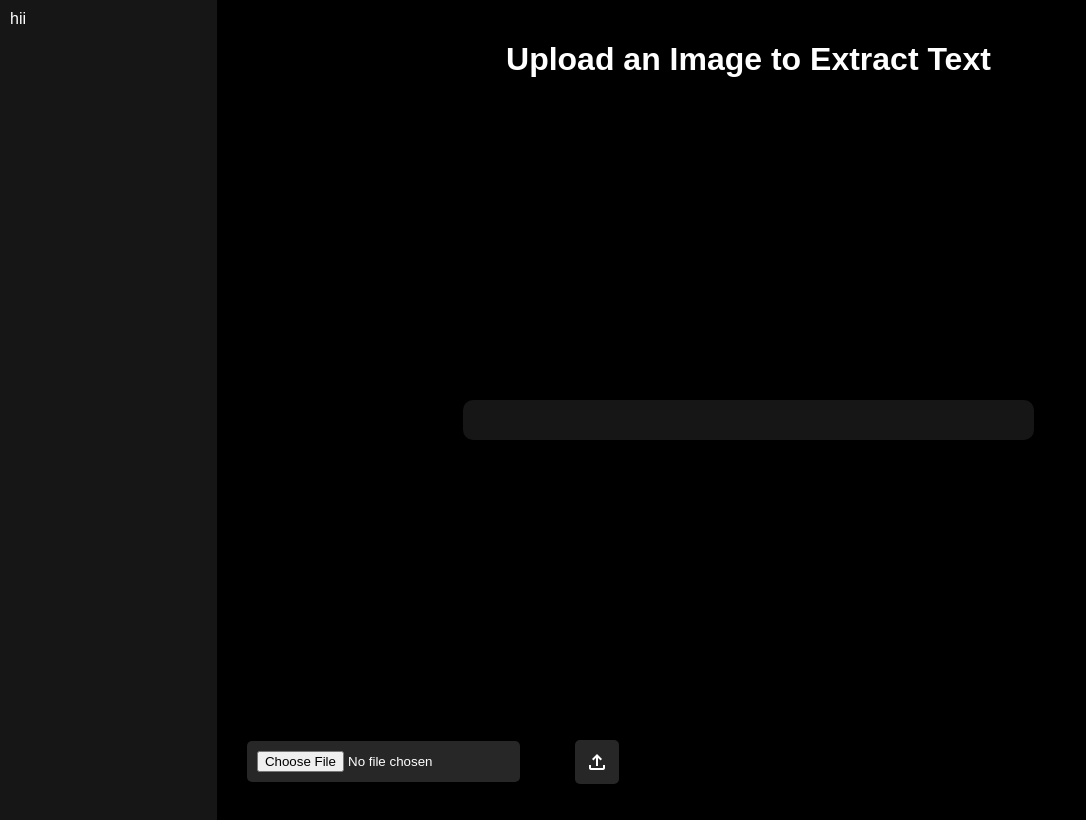
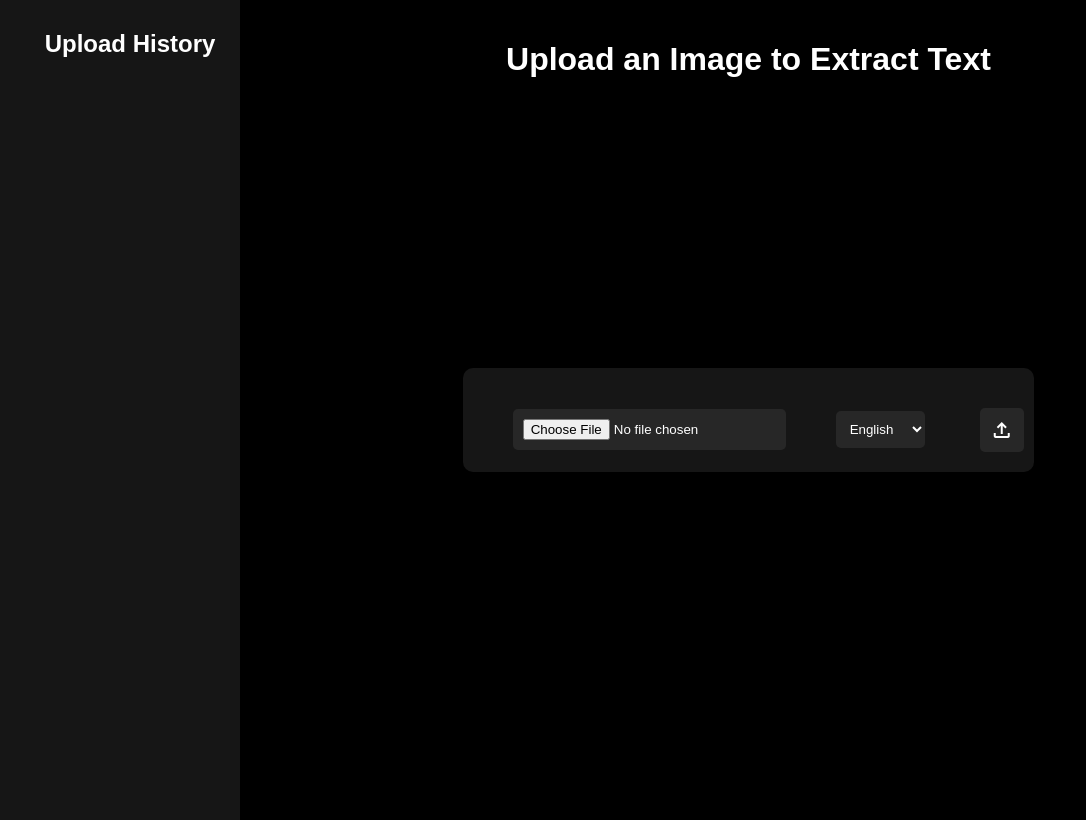
Before and after one commit to Sanviiiii/Image2Text, a Flask app: page / in a window 1280 px wide. Shown: the whole page, without its empty margins (0-1086 px from the left). Run offline with Flask 3, Linux system fonts and the light colour scheme.

Commit message:
Update index.html

```diff
--- a/templates/index.html
+++ b/templates/index.html
@@ -3,46 +3,86 @@
 <head>
     <meta charset="UTF-8">
     <meta name="viewport" content="width=device-width, initial-scale=1.0">
-    <link rel="stylesheet" href={{ url_for('static', filename='css/style.css') }}>
+    <link rel="stylesheet" href="{{ url_for('static', filename='css/style.css') }}">
     <title>Image to Text Converter</title>
-    <!-- <style>
-        .material-symbols-outlined {
-          font-variation-settings:
-          'FILL' 0,
-          'wght' 400,
-          'GRAD' 0,
-          'opsz' 24
-        }
-    </style> -->
     <link rel="stylesheet" href="https://fonts.googleapis.com/css2?family=Material+Symbols+Outlined:opsz,wght,FILL,GRAD@20..48,100..700,0..1,-50..200" />
 </head>
 <body>
     <div class="right">
-      hii
+
     </div>
     <div class="left">
+
+        <div class="history">
+            <h2>Upload History</h2>
+            <ul>
+                {% for item in history %}
+                    <li class="history-item">
+                        <h3 class="history-title">{{ item['image_path'] }}</h3>
+                        <div class="history-details">
+                            <img src="{{ url_for('static', filename=item['image_path']) }}" alt="History Image" class="history-img">
+                            <p>{{ item['text'] }}</p>
+                        </div>
+                    </li>
+                {% endfor %}
+            </ul>
+        </div>
         <div class="top">
             <h1 style="text-align: center;">Upload an Image to Extract Text</h1>
         </div>
         <div class="middle">
             <div class="middle-in">
                 {% if extracted_text %}
-             <img src={{ image_url }} alt="Uploaded Image">
-             <p>Extracted Text:{{ extracted_text }}</p>
+                    <img src="{{ image_url }}" alt="Uploaded Image" id="uploadedImage">
+                    <textarea id="extractedText" rows="10" cols="50">{{ extracted_text }}</textarea>
+                    <div class="button-container">
+                        <button id="downloadButton" class="material-symbols-outlined">download</button>
+                        <button id="deleteButton" class="material-symbols-outlined">delete</button>
+                    </div>
                 {% endif %}
-        </div>
+                <div class="down-box">
+                    <form action="{{ url_for('upload_file') }}" method="post" enctype="multipart/form-data">
+                        <input type="file" name="file" placeholder="Choose an Image" required>
+                        <select name="lang">
+                            <option value="eng">English</option>
+                            <option value="spa">Spanish</option>
 
-     </div>
-     <div class="down-box">
-        <div class="down">
-            <form action="{{ url_for('upload_file') }}" method="post" enctype="multipart/form-data">
-                    <input type="file" name="file" placeholder="Choode an Image" >
-                    <button type="submit" value="Upload" ><span class="material-symbols-outlined">
-                        upload
-                    </span></button>
+                        </select>
+                        <button type="submit" value="Upload">
+                            <span class="material-symbols-outlined">upload</span>
+                        </button>
                     </form>
                 </div>
             </div>
         </div>
+    </div>
+    <div id="spinner" class="spinner"></div>
+    <script>
+        document.querySelector('form').addEventListener('submit', function() {
+            document.getElementById('spinner').style.display = 'block';
+        });
+
+        document.getElementById('downloadButton').addEventListener('click', function() {
+            var text = document.getElementById('extractedText').value;
+            var blob = new Blob([text], { type: 'text/plain' });
+            var anchor = document.createElement('a');
+            anchor.download = 'extracted_text.txt';
+            anchor.href = (window.webkitURL || window.URL).createObjectURL(blob);
+            anchor.click();
+        });
+
+        document.getElementById('deleteButton').addEventListener('click', function() {
+            document.getElementById('uploadedImage').style.display = 'none';
+            document.getElementById('extractedText').style.display = 'none';
+            this.style.display = 'none';
+            document.getElementById('downloadButton').style.display = 'none';
+        });
+
+        document.querySelectorAll('.history-title').forEach(function(title) {
+            title.addEventListener('click', function() {
+                this.nextElementSibling.classList.toggle('open');
+            });
+        });
+    </script>
 </body>
 </html>
```
Lines whose indentation alone changed are shown as unchanged.
